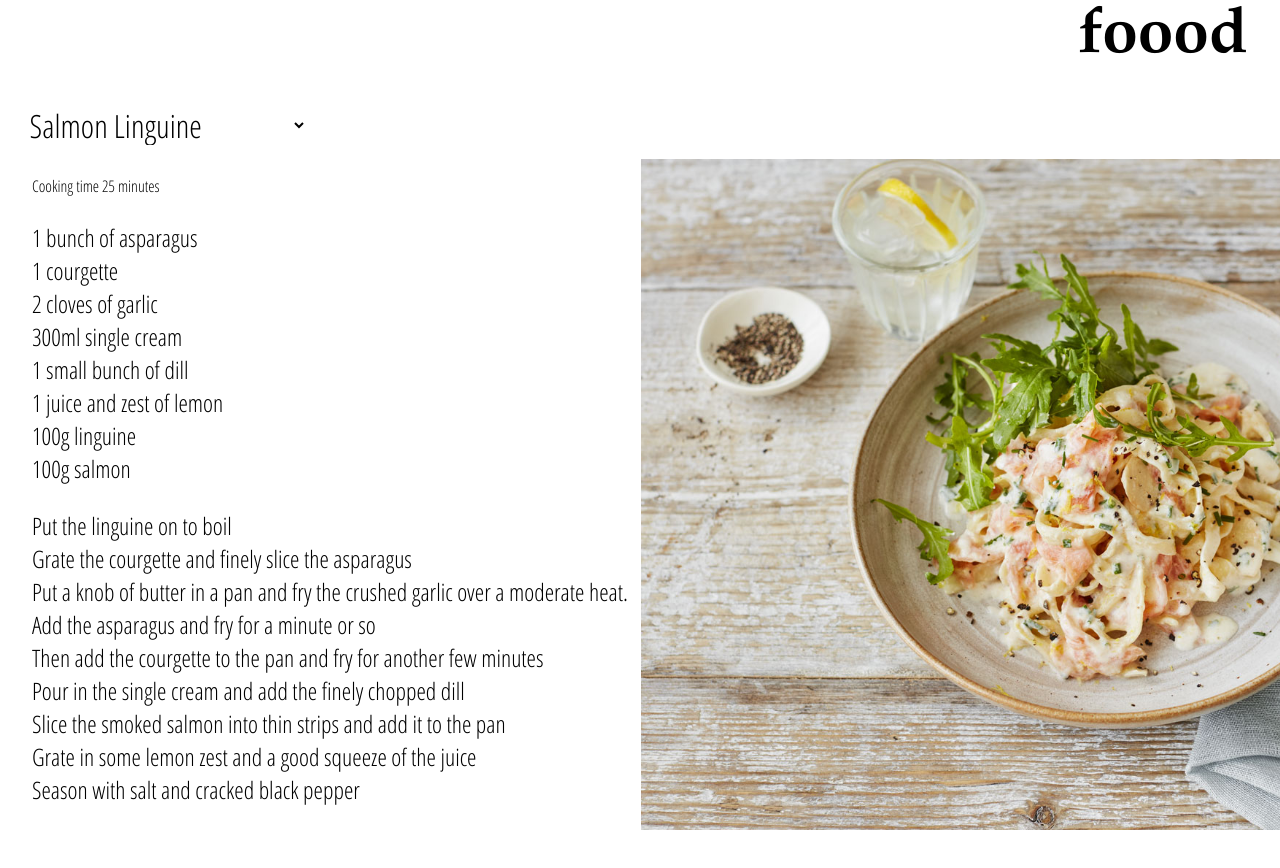
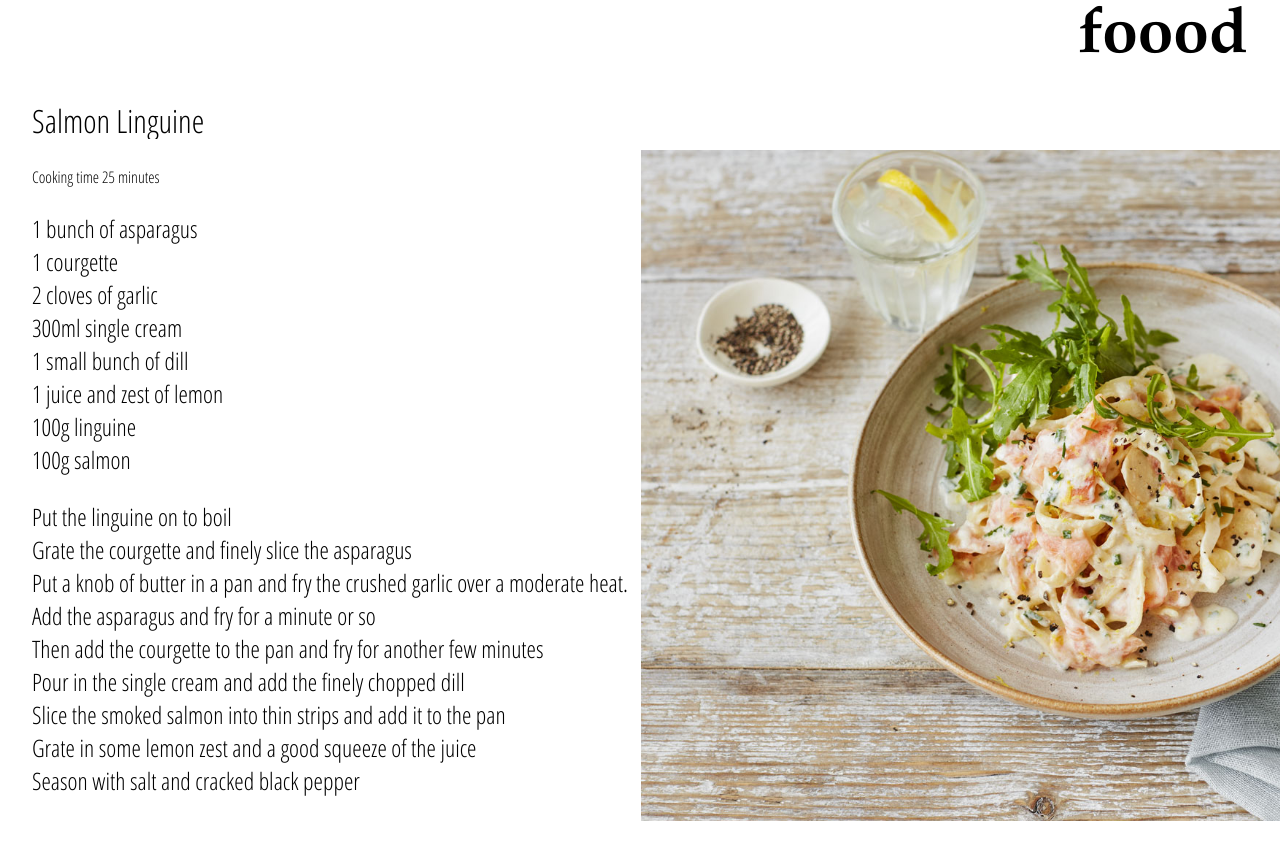
Before and after one commit to edpe/foood, a React (Create React App) app: page / in a window 1280 px wide. Shown: the top 868 px of the page. Built offline with nearby package versions, Linux system fonts and the light colour scheme.

Commit message:
fix: menu styling

```diff
--- a/src/components/App.module.css
+++ b/src/components/App.module.css
@@ -31,7 +31,7 @@ body {
 
 .menu {
   grid-area: menu;
-  padding-left: 2%;
+  padding-left: 2.5%;
 }
 
 .article {
--- a/src/components/Menu.module.css
+++ b/src/components/Menu.module.css
@@ -8,5 +8,7 @@
   margin-top: 2%;
   background-color: white;
   border-radius: 0px;
+  -webkit-appearance: none;
+  appearance: none;
 
 }
```
